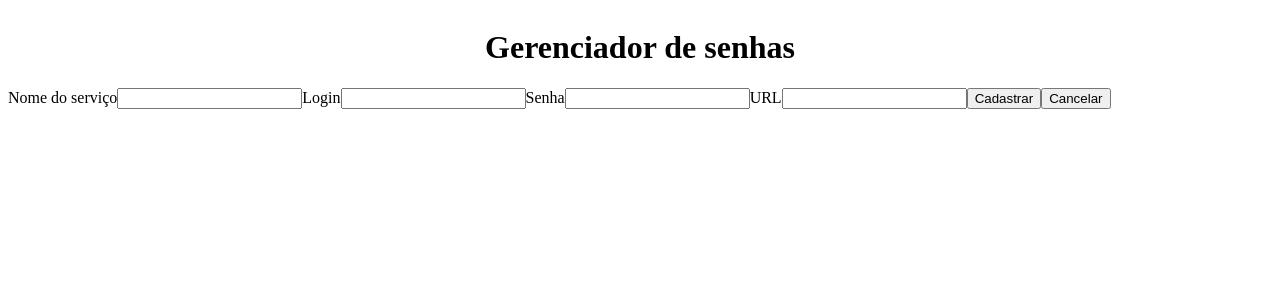
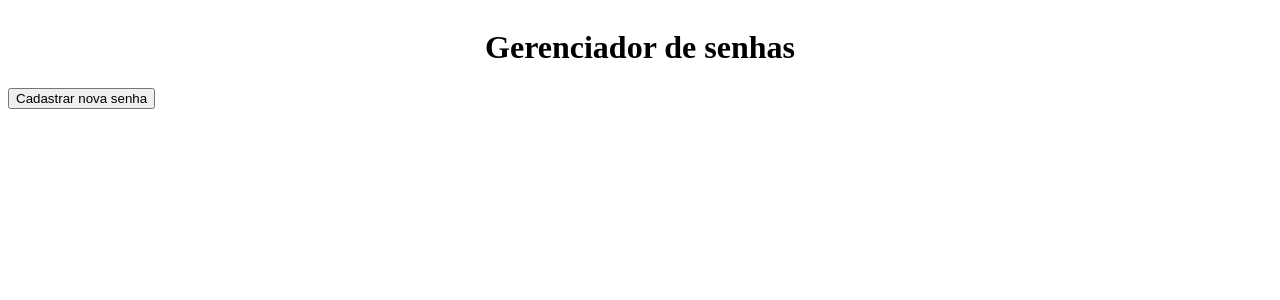
Before and after one commit to WilliamNunes905/Password-manager, a React (Vite) app: page / in a window 1280 px wide. Shown: the top 300 px of the page. Built offline with nearby package versions, Linux system fonts and the light colour scheme.

Commit message:
Criando o componente Button e fazendo a logica de cadastrar nova senha

```diff
--- a/src/App.tsx
+++ b/src/App.tsx
@@ -1,12 +1,26 @@
 import Header from './components/Header'
 import Form from './components/Form'
+import Button from './components/Button'
 import './App.css'
+import { useState } from 'react'
 
 function App() {
+  const [isDisable, setIsDisable] = useState(false);
+
+  function isDisabler() {
+    setIsDisable(true);
+  }
+
   return (
     <>
     <Header />
-    <Form />
+
+     {
+      isDisable ? (
+        <Form />
+      ) :
+      <Button onClick={ () => isDisabler() } >Cadastrar nova senha</Button>
+     }
     </>
   )
 }
--- /dev/null
+++ b/src/components/Button.tsx
@@ -0,0 +1,18 @@
+import React from "react"
+
+type ButtonType = {
+    children: React.ReactNode,
+    onClick?: () => void,
+}
+
+export default function Button({ children, onClick }: ButtonType) {
+  return (
+    <div>
+      <button
+        onClick={ onClick }
+      >
+        { children }
+      </button>
+    </div>
+  )
+}
--- a/src/components/Form.tsx
+++ b/src/components/Form.tsx
@@ -1,8 +1,10 @@
+import Button from "./Button"
+
 export default function Form() {
   return (
     <div>
       <form>
-
+        <fieldset>
           <label>
             Nome do serviço
                 <input
@@ -31,8 +33,9 @@ export default function Form() {
                 />
           </label>
 
-        <button>Cadastrar</button>
-        <button>Cancelar</button>
+          <Button>Cadastrar</Button>
+          <Button>Limpar</Button>
+        </fieldset>
       </form>
     </div>
   )
```
Lines whose indentation alone changed are shown as unchanged.
